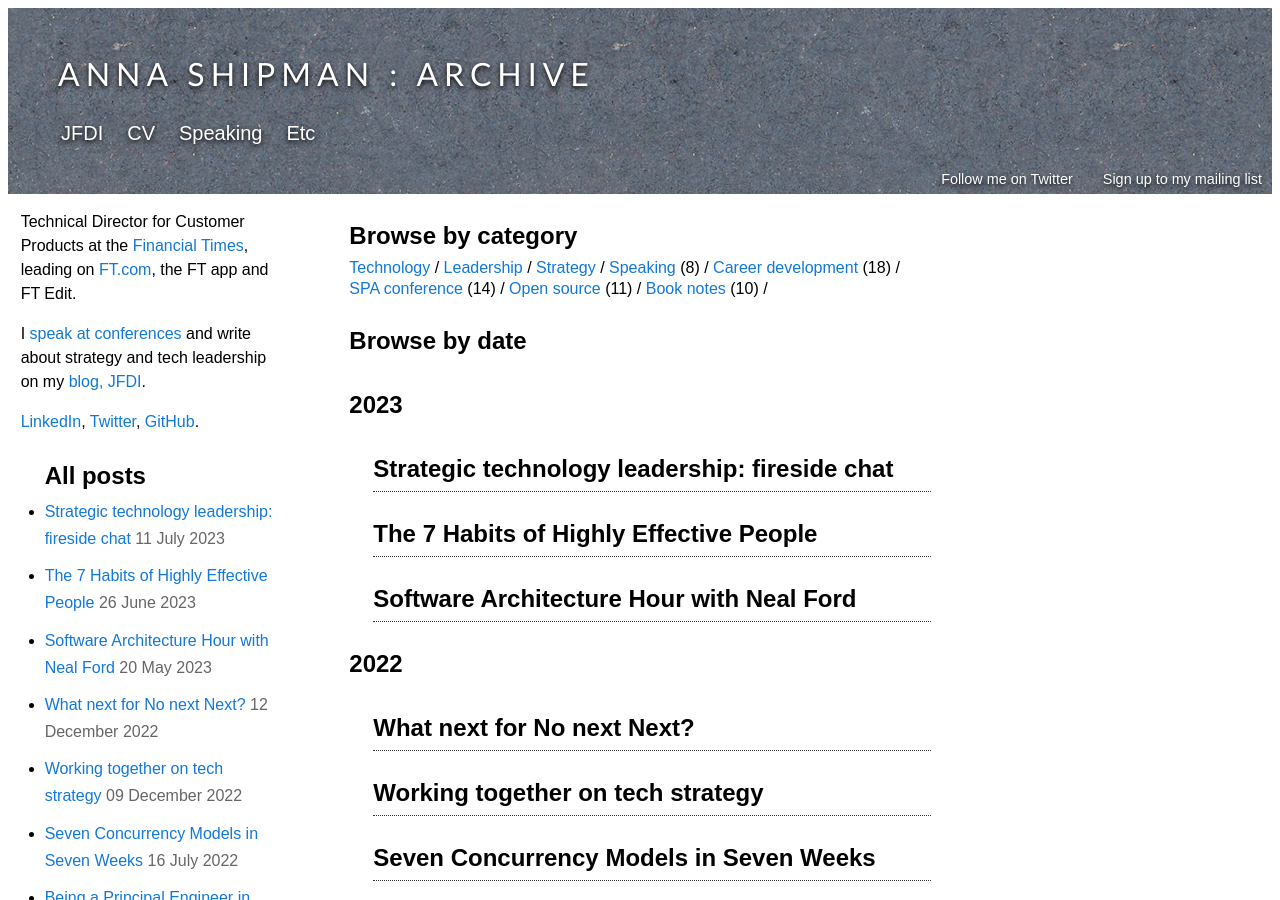
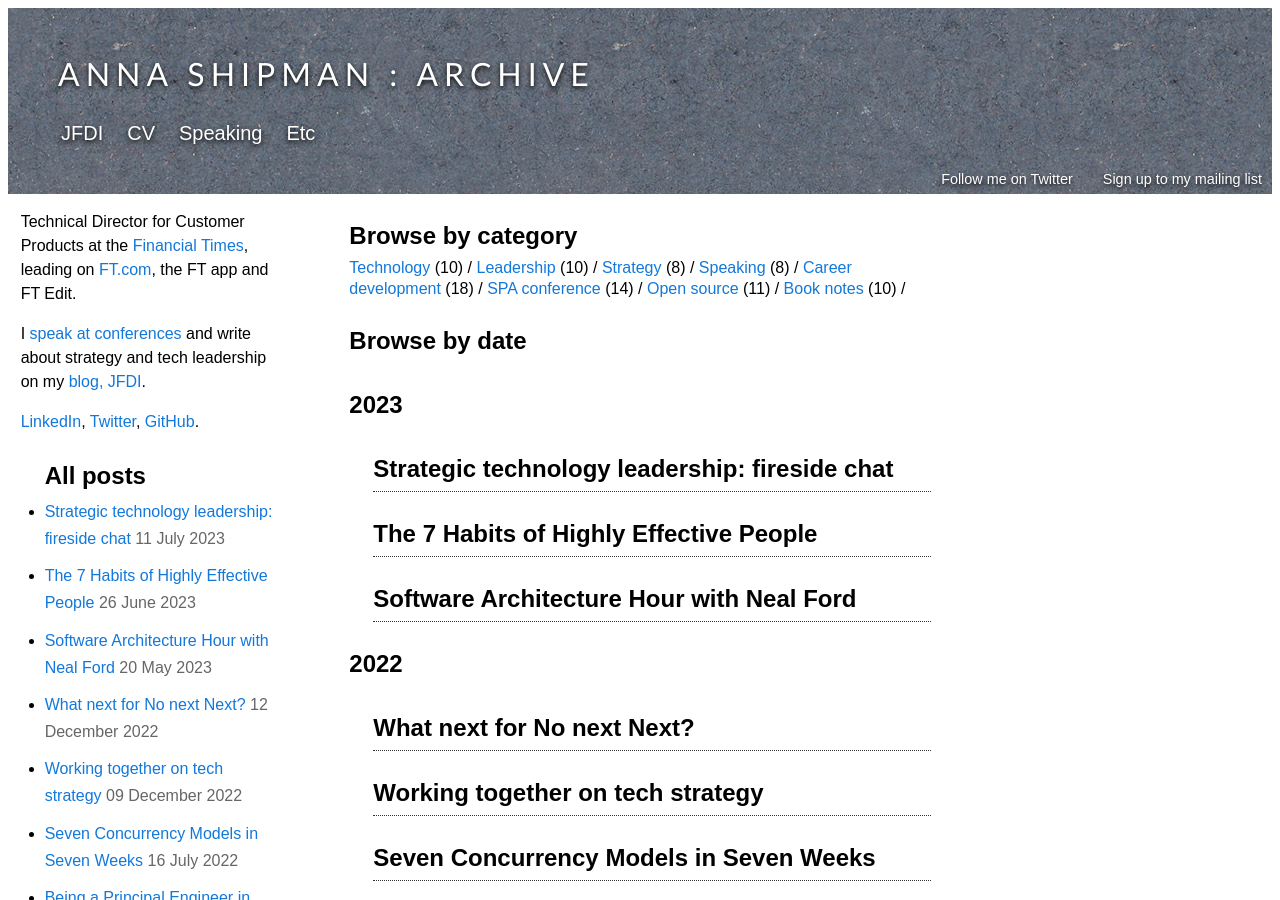
Before and after one commit to annashipman/annashipman.github.io, a Jekyll site: the page built from archive.html, in a window 1280 px wide and 900 px high. Built offline with Jekyll 4.4.1, drawn with Linux system fonts in a browser that asks for light colours.

Commit message:
Do Tech, Leadership and Strategy in the same way
These are pulled out because I see them as most important and I haven't found a way to force the ordering.

```diff
--- a/archive.html
+++ b/archive.html
@@ -12,7 +12,23 @@
 
 <h2>Browse by category</h2>
 
-<a href="#Technology">Technology</a> / <a href="#Leadership">Leadership</a> / <a href="#Strategy">Strategy</a> /
+{% for tag in site.tags %}
+  {% if tag[0] == "Technology" %}
+    <a href="#{{tag[0]|slugize}}">{{tag[0]}}</a> ({{tag[0]|size}}) /
+  {% endif %}
+{% endfor %}
+
+{% for tag in site.tags %}
+  {% if tag[0] == "Leadership" %}
+    <a href="#{{tag[0]|slugize}}">{{tag[0]}}</a> ({{tag[0]|size}}) /
+  {% endif %}
+{% endfor %}
+
+{% for tag in site.tags %}
+  {% if tag[0] == "Strategy" %}
+    <a href="#{{tag[0]|slugize}}">{{tag[0]}}</a> ({{tag[0]|size}}) /
+  {% endif %}
+{% endfor %}
 
 {% for tag in site.tags %}
   {% if tag[0] != "Technology" and tag[0] != "Leadership" and tag[0] != "Strategy" %}
```
